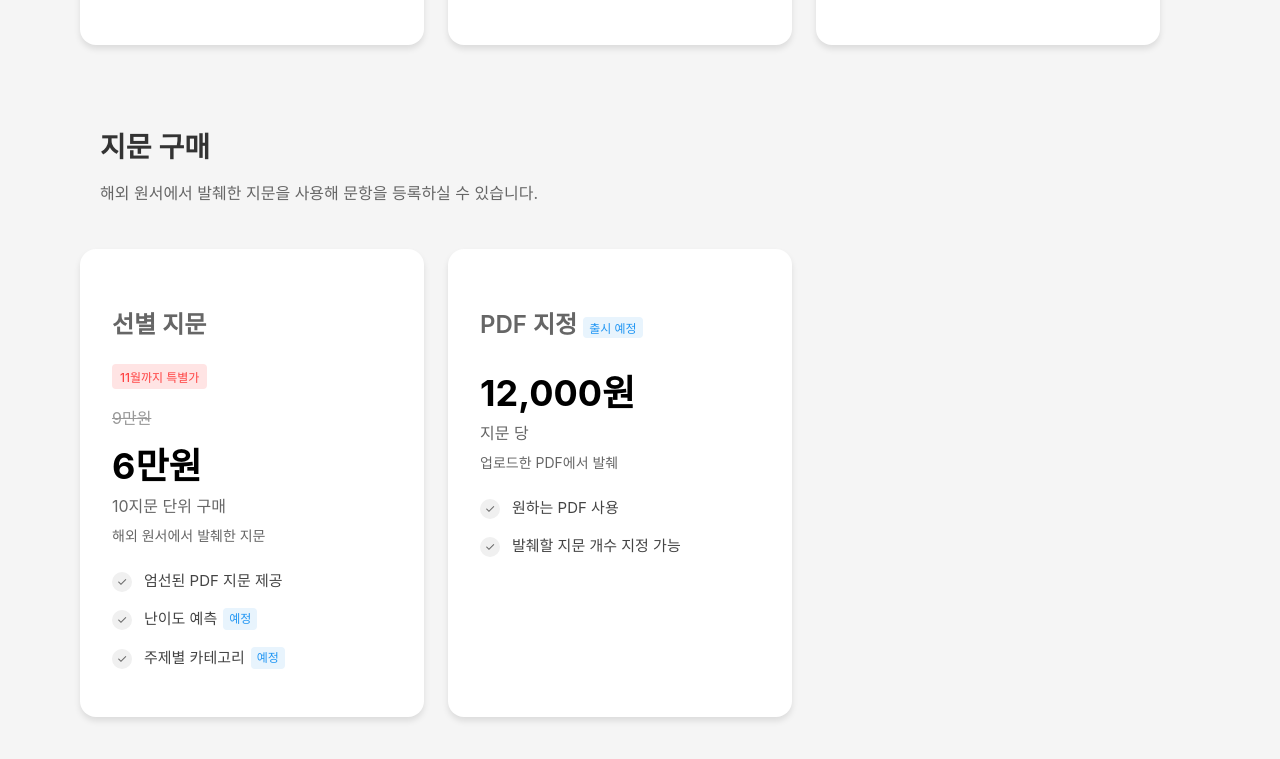
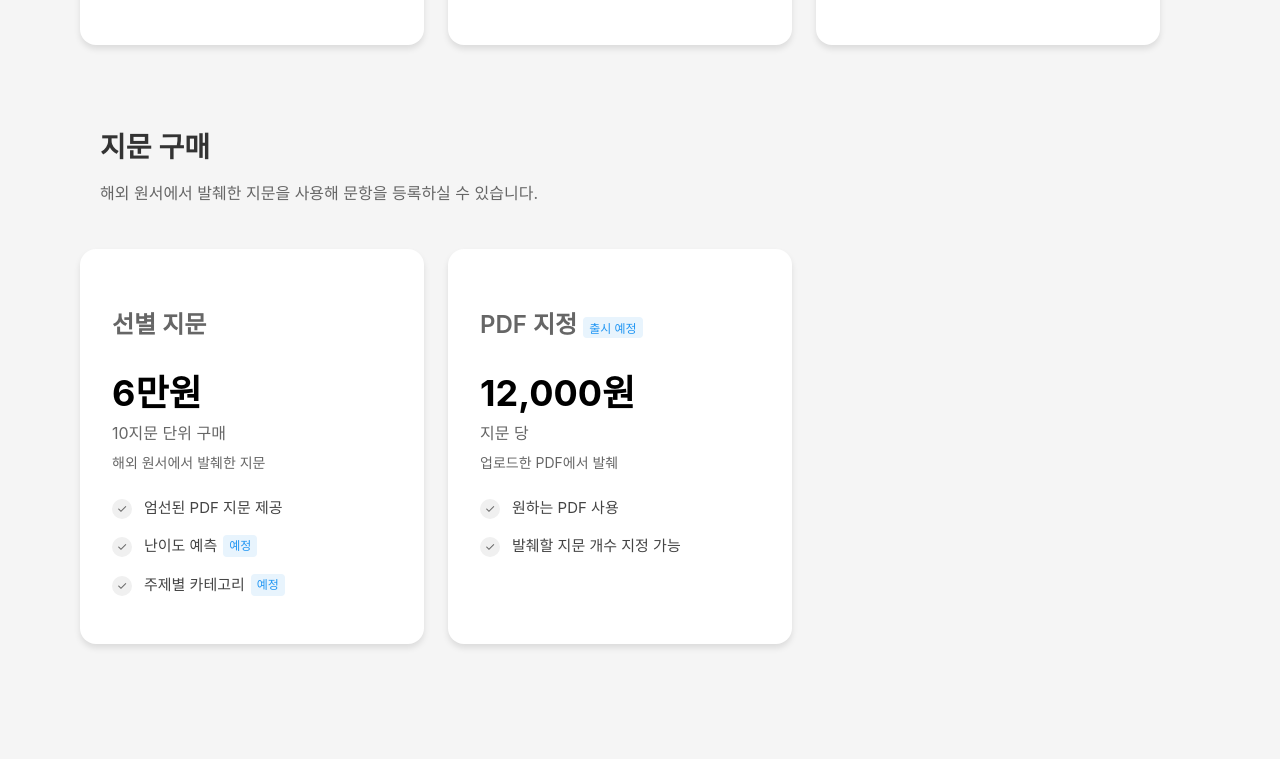
Before and after one commit to sang459/qpilot-price, a plain HTML site: page index.html in a window 1280 px wide. Shown: the part 870-1629 px from the top of the page. Drawn offline with Linux system fonts and the light colour scheme; a web font is replaced by a local one.

Commit message:
지문 할인가=> 정상가

```diff
--- a/index.html
+++ b/index.html
@@ -396,8 +396,6 @@
         <div class="passage-cards-wrapper">
           <div class="passage-card">
             <h3 class="plan-name">선별 지문</h3>
-            <div class="promo-tag">11월까지 특별가</div>
-            <div class="original-price">9만원</div>
             <div class="price">6만원</div>
             <div class="price-suffix">10지문 단위 구매</div>
             <div class="price-detail">해외 원서에서 발췌한 지문</div>
```
